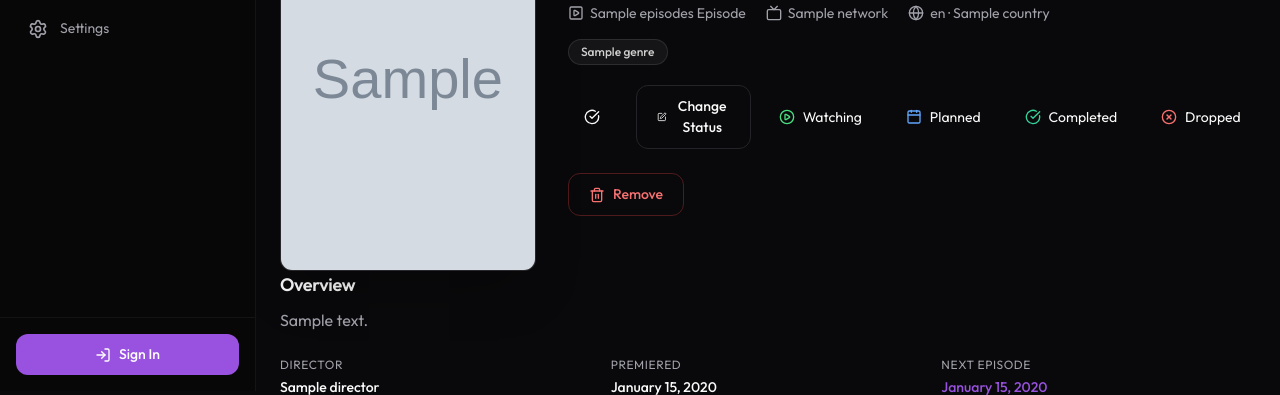
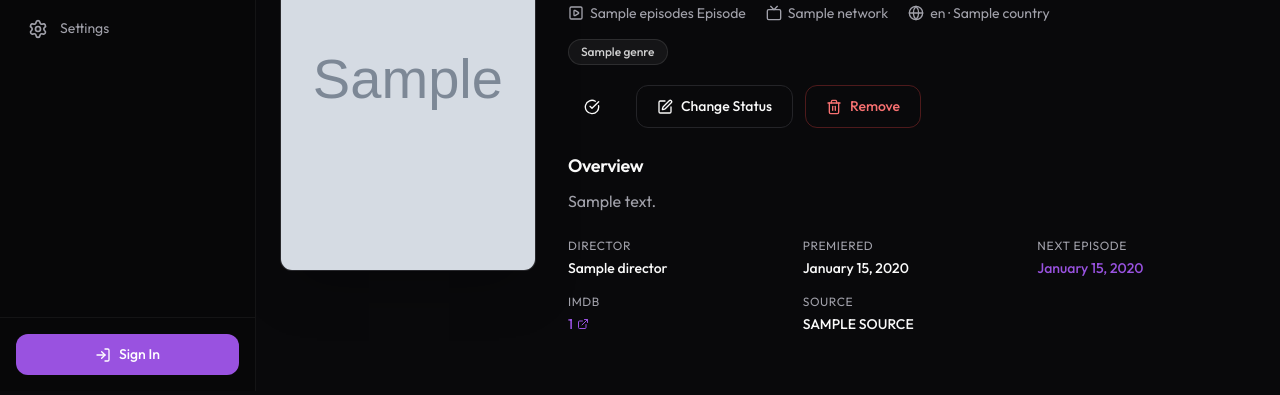
Before and after one commit to Sharim1/scene-sentry, a Python web app: template templates/content_detail.html in a window 1280 px wide. Shown: the part 409-804 px from the top of the page. Run offline with Jinja, Linux system fonts and the light colour scheme; the template is opened without the code that fills it: most values are stand-ins (such as "Sample title", 1, 10 or a date in 2020); grey boxes marked "Sample" are stand-in pictures; some libraries are stand-ins or nearby versions.

Commit message:
fix(ui): move status dropdown out of button element on detail page
The dropdown was nested inside the <button>, which browsers cannot
render properly. Move it to a sibling position in a relative wrapper
so it displays as a proper popover menu.

Refs: SCE-22
Co-authored-by: Cursor <cursoragent@cursor.com>

```diff
--- a/templates/content_detail.html
+++ b/templates/content_detail.html
@@ -133,11 +133,13 @@
                         <i data-lucide="check-circle" class="w-4 h-4"></i>
                         <span class="font-medium capitalize">{{ library_item.status.value }}</span>
                     </div>
-                    <button @click="showMenu = !showMenu" class="btn btn-outline relative">
-                        <i data-lucide="edit" class="w-4 h-4"></i>
-                        Change Status
+                    <div class="relative inline-block">
+                        <button @click="showMenu = !showMenu" class="btn btn-outline">
+                            <i data-lucide="edit" class="w-4 h-4"></i>
+                            Change Status
+                        </button>
                         <div x-show="showMenu" @click.away="showMenu = false" x-transition
-                             class="absolute top-full left-0 mt-2 w-48 bg-card border border-white/10 rounded-xl shadow-xl overflow-hidden z-30">
+                             class="absolute top-full left-0 mt-2 w-48 bg-card/95 backdrop-blur-xl border border-white/10 rounded-xl shadow-2xl overflow-hidden z-30">
                             <div>
                                 <button type="button" @click="addToLibrary({{ content.id }}, 'watching', $event.target); showMenu = false" class="w-full px-4 py-2.5 text-left text-sm hover:bg-green-500/20 flex items-center gap-2 transition-colors"><i data-lucide="play-circle" class="w-4 h-4 text-green-400"></i> Watching</button>
                                 <button type="button" @click="addToLibrary({{ content.id }}, 'planned', $event.target); showMenu = false" class="w-full px-4 py-2.5 text-left text-sm hover:bg-blue-500/20 flex items-center gap-2 transition-colors"><i data-lucide="calendar" class="w-4 h-4 text-blue-400"></i> Planned</button>
@@ -146,7 +148,7 @@
                                 <button type="button" @click="addToLibrary({{ content.id }}, 'maybe', $event.target); showMenu = false" class="w-full px-4 py-2.5 text-left text-sm hover:bg-yellow-500/20 flex items-center gap-2 transition-colors"><i data-lucide="help-circle" class="w-4 h-4 text-yellow-400"></i> Maybe</button>
                             </div>
                         </div>
-                    </button>
+                    </div>
                     <button data-item-id="{{ library_item.id }}" data-title="{{ content.title }}"
                         @click="removeFromLibrary(Number($el.dataset.itemId), $el.dataset.title)"
                         class="btn btn-outline text-red-400 border-red-500/30 hover:bg-red-500/20">
@@ -161,7 +163,7 @@
                         Add to Library
                     </button>
                     <div x-show="showMenu" @click.away="showMenu = false" x-transition
-                         class="absolute top-full left-0 mt-2 w-48 bg-card border border-white/10 rounded-xl shadow-xl overflow-hidden z-30">
+                         class="absolute top-full left-0 mt-2 w-48 bg-card/95 backdrop-blur-xl border border-white/10 rounded-xl shadow-2xl overflow-hidden z-30">
                         <div>
                             <button type="button" @click="addToLibrary({{ content.id }}, 'watching', $event.target); showMenu = false" class="w-full px-4 py-2.5 text-left text-sm hover:bg-green-500/20 flex items-center gap-2 transition-colors"><i data-lucide="play-circle" class="w-4 h-4 text-green-400"></i> Watching</button>
                             <button type="button" @click="addToLibrary({{ content.id }}, 'planned', $event.target); showMenu = false" class="w-full px-4 py-2.5 text-left text-sm hover:bg-blue-500/20 flex items-center gap-2 transition-colors"><i data-lucide="calendar" class="w-4 h-4 text-blue-400"></i> Planned</button>
```
